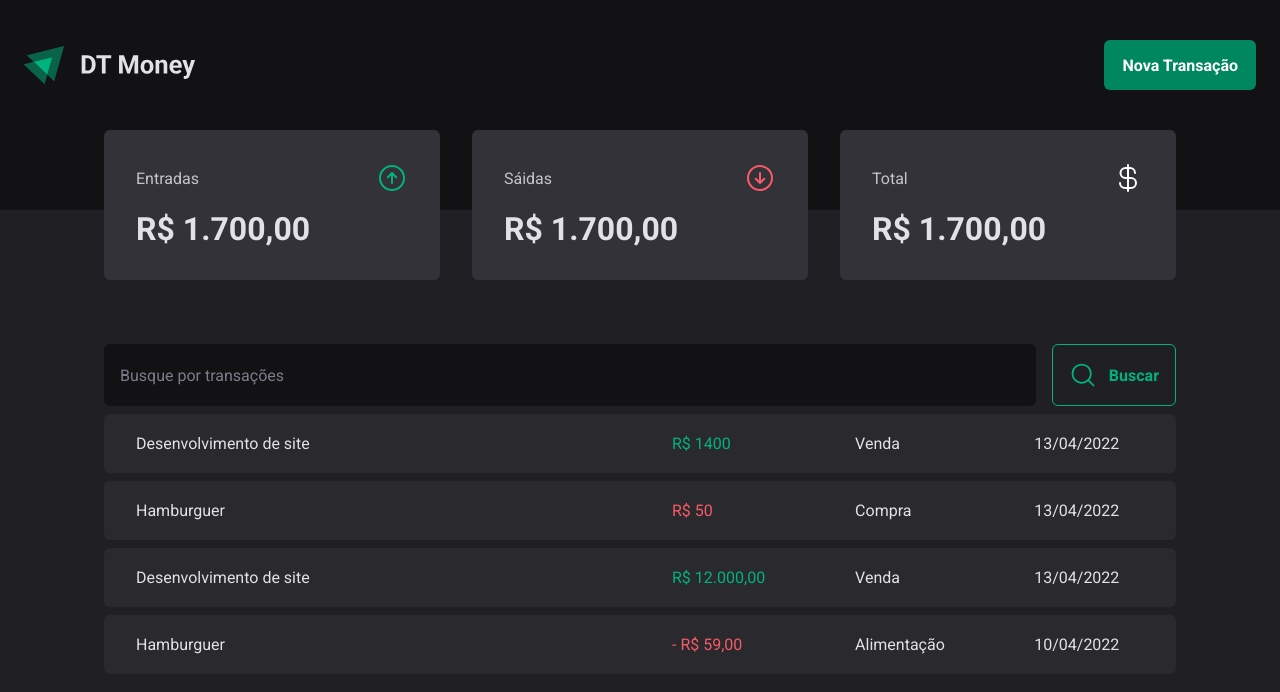
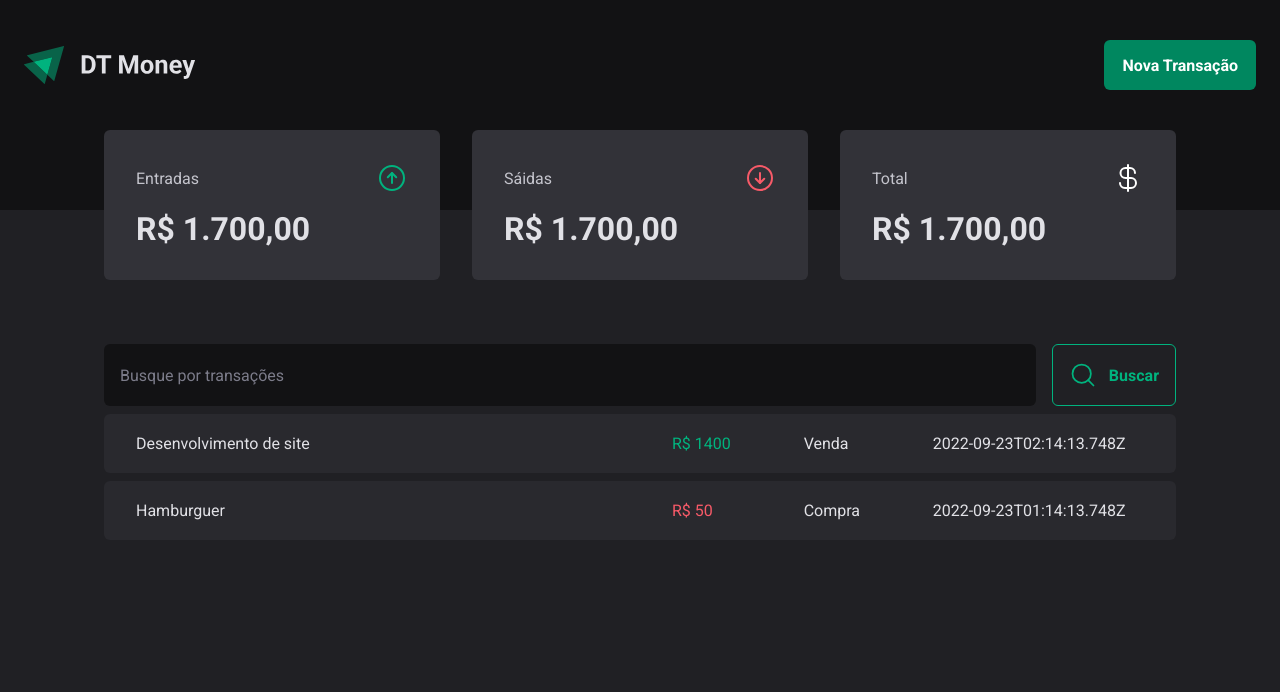
Before and after one commit to TarcisioCarvalho/DT-Money, a React (Vite) app: page / in a window 1280 px wide. Shown: the top 692 px of the page. Built offline with nearby package versions, Linux system fonts and the light colour scheme; data requests are answered from the project's data file.

Commit message:
creating transaction context

```diff
--- a/src/App.tsx
+++ b/src/App.tsx
@@ -1,4 +1,5 @@
 import { ThemeProvider } from 'styled-components'
+import { TransactionProvider } from './contexts/TransactionContext'
 import { Transactions } from './pages/Transactions'
 import { GlobalStyle } from './styles/global'
 import { defaultTheme } from './styles/themes/default'
@@ -10,9 +11,12 @@ function App() {
   return (
 
     <ThemeProvider theme={defaultTheme}>
-      <Transactions/>
+      <TransactionProvider>
+        <Transactions/>
+      </TransactionProvider>
       <GlobalStyle/>
     </ThemeProvider>
+
   )
 }
 
--- a/src/components/Summary/index.tsx
+++ b/src/components/Summary/index.tsx
@@ -1,8 +1,11 @@
 import { ArrowCircleUp,ArrowCircleDown, CurrencyDollar } from 'phosphor-react'
 import React from 'react'
+import { TransactionContext } from '../../contexts/TransactionContext'
 import { SummaryCardContainer, SummaryContainer } from './styles'
 
 export const Summary = () => {
+    const {transactions} = React.useContext(TransactionContext);
+
   return (
     <SummaryContainer>
         <SummaryCardContainer>
--- /dev/null
+++ b/src/contexts/TransactionContext.tsx
@@ -0,0 +1,45 @@
+import React from "react";
+
+interface Transaction{
+    id:number;
+    description:string;
+    category: string;
+    type:'income' | 'outcome';
+    price:number;
+    createdAt:string;
+}
+
+interface TransactionContextType{
+    transactions : Transaction[];
+}
+
+interface TransactionProviderProps{
+    children: React.ReactNode;
+}
+
+export const TransactionContext = React.createContext({} as TransactionContextType);
+
+
+
+
+export function TransactionProvider({children}:TransactionProviderProps){
+
+    const [transactions,setTransactions] = React.useState<Transaction[]>([]);
+
+    async function req() {
+        const RESPONSE = await fetch('http://localhost:3333/transactions');
+        const JSON = await RESPONSE.json();
+        setTransactions(JSON);
+        return JSON;
+    }
+
+    React.useEffect( () =>{
+       req()
+    } , [])
+
+    return (
+        <TransactionContext.Provider value={{transactions}}>
+            {children}
+        </TransactionContext.Provider>
+    )
+}
--- a/src/pages/Transactions/index.tsx
+++ b/src/pages/Transactions/index.tsx
@@ -1,34 +1,19 @@
 import React from 'react'
 import { Header } from '../../components/Header'
 import { Summary } from '../../components/Summary'
+import { TransactionContext } from '../../contexts/TransactionContext'
 import { SearchForm } from './components/SearchForm'
 import { PriceHighLight, TransactionContainer, TransactionTable } from './styles'
 
 
-interface Transaction{
-    id:number;
-    description:string;
-    category: string;
-    type:'income' | 'outcome';
-    price:number;
-    createdAt:string;
-}
+
 
 export const Transactions = () => {
 
-    const [transactions,setTransactions] = React.useState<Transaction[]>([]);
 
-    async function req() {
-        const RESPONSE = await fetch('http://localhost:3333/transactions');
-        const JSON = await RESPONSE.json();
 
-        setTransactions(JSON);
-        return JSON;
-    }
+    const {transactions} = React.useContext(TransactionContext);
 
-    React.useEffect( () =>{
-       req()
-    } , [])
   return (
     <div>
         <Header/>
@@ -38,25 +23,13 @@ export const Transactions = () => {
         <TransactionTable>
             <tbody>
                 {transactions.map(transaction => (
-                    <tr>
+                    <tr key={transaction.id}>
                         <td width='50%'>{transaction.description}</td>
                         <td><PriceHighLight variant={transaction.type}>R$ {transaction.price}</PriceHighLight></td>
                         <td>{transaction.category}</td>
-                        <td>13/04/2022</td>
+                        <td>{transaction.createdAt}</td>
                     </tr>
                 ))}
-                <tr>
-                    <td width='50%'>Desenvolvimento de site</td>
-                    <td><PriceHighLight variant='income'>R$ 12.000,00</PriceHighLight></td>
-                    <td>Venda</td>
-                    <td>13/04/2022</td>
-                </tr>
-                <tr>
-                    <td width='50%'>Hamburguer</td>
-                    <td><PriceHighLight variant='outcome'>- R$ 59,00</PriceHighLight></td>
-                    <td>Alimentação</td>
-                    <td>10/04/2022</td>
-                </tr>
             </tbody>
         </TransactionTable>
         </TransactionContainer>
```
